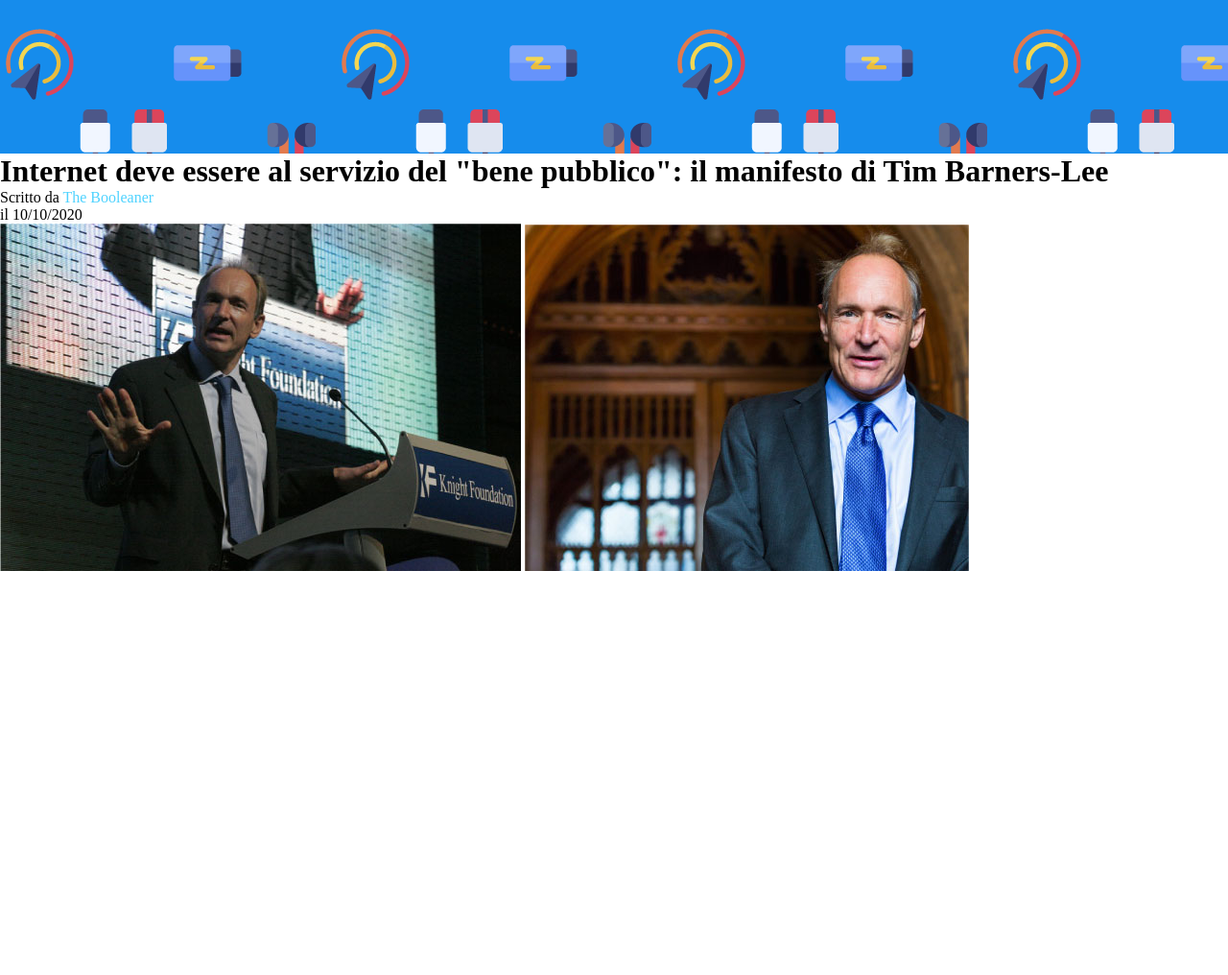
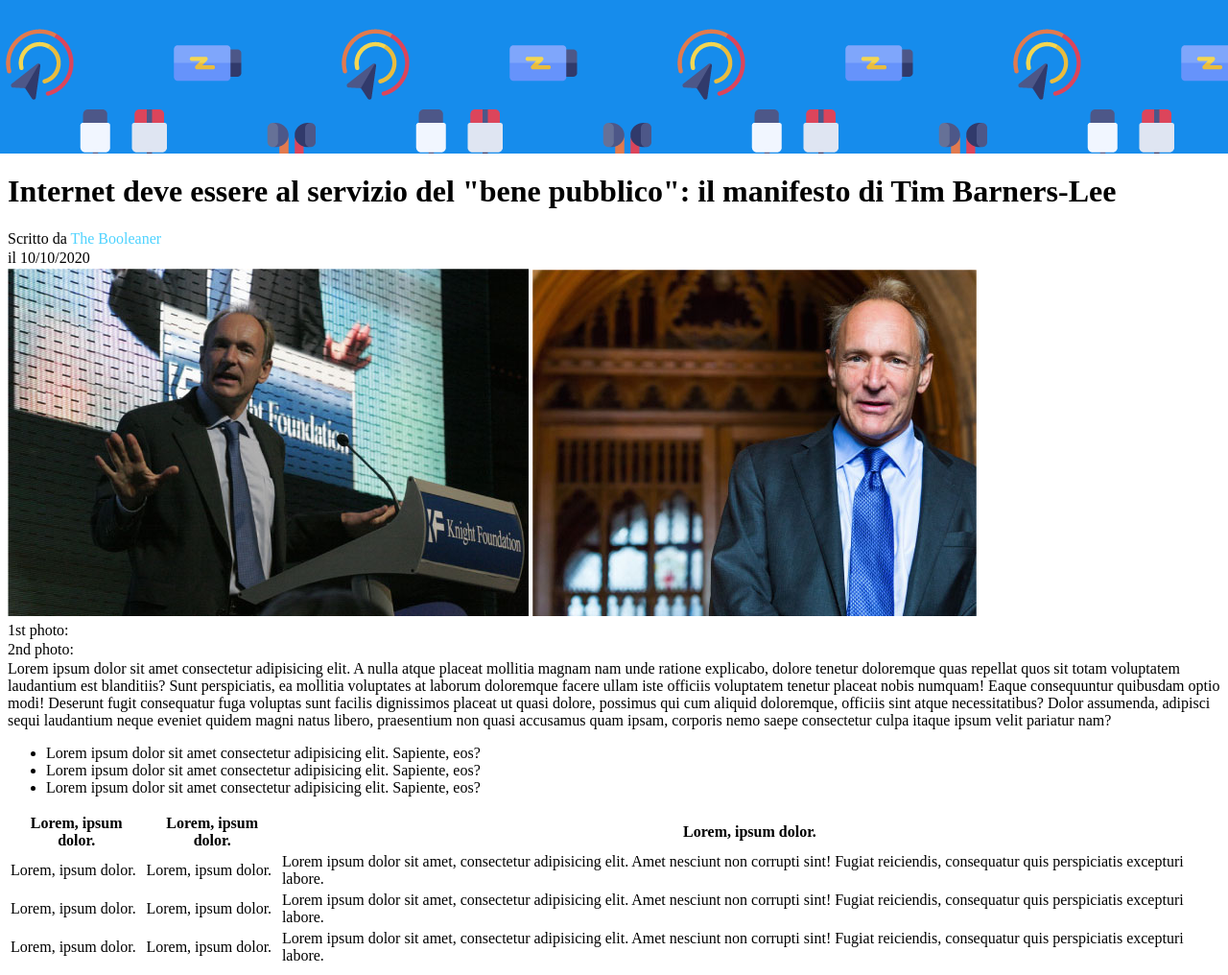
Before and after one commit to GretaFormica/html-css-booleaner, a plain HTML site: page index.html in a window 1280 px wide. Shown: the whole page at 96% size. Before the commit the page ends 800 px from the top, so only its background shows below. Drawn offline with Linux system fonts and the light colour scheme.

Commit message:
fix margin + main

```diff
--- a/index.html
+++ b/index.html
@@ -9,14 +9,69 @@
     <body>
         <header>
             <div class="top"></div>
-            <h1>Internet deve essere al servizio del "bene pubblico": il manifesto di Tim Barners-Lee</h1>
-            <span>Scritto da</span> <span class="booleaner">The Booleaner</span>
-            <p>il 10/10/2020</p>
         </header>
 
         <main>
+
+            <h1>Internet deve essere al servizio del "bene pubblico": il manifesto di Tim Barners-Lee</h1>
+            <span>Scritto da</span> <span class="booleaner">The Booleaner</span>
+            <p class="margini">il 10/10/2020</p>
+
             <img src="./img/tim-1.jpg" alt="tim 1">
             <img src="./img/tim-2.jpg" alt="tim 2">
+
+            <p class="margini">1st photo:</p>
+            <p class="margini">2nd photo:</p>
+
+            <span>Lorem ipsum dolor sit amet consectetur adipisicing elit. A nulla atque placeat mollitia magnam nam unde ratione explicabo, dolore tenetur doloremque quas repellat quos sit totam voluptatem laudantium est blanditiis? </span>
+
+            <span class="colorato"> Sunt perspiciatis, ea mollitia voluptates at laborum doloremque facere ullam iste officiis voluptatem tenetur placeat nobis numquam! </span>
+
+           <span>Eaque consequuntur quibusdam optio modi! Deserunt fugit consequatur fuga voluptas sunt facilis dignissimos placeat ut quasi dolore, possimus qui cum aliquid doloremque, officiis sint atque necessitatibus? Dolor assumenda, adipisci sequi laudantium neque eveniet quidem magni natus libero, praesentium non quasi accusamus quam ipsam, corporis nemo saepe consectetur culpa itaque ipsum velit pariatur nam? </span>
+
+            <ul>
+                <li>
+                    Lorem ipsum dolor sit amet consectetur adipisicing elit. Sapiente, eos?
+                </li>
+                <li>
+                    Lorem ipsum dolor sit amet consectetur adipisicing elit. Sapiente, eos?
+                </li>
+                <li>
+                    Lorem ipsum dolor sit amet consectetur adipisicing elit. Sapiente, eos?
+                </li>
+            </ul>
+
+            <table>
+
+                <thead>
+                    <tr>
+                    <th>Lorem, ipsum dolor.</th>
+                    <th>Lorem, ipsum dolor.</th>
+                    <th>Lorem, ipsum dolor.</th>
+                    </tr>
+                </thead>
+
+                <tbody>
+                    <tr>
+                    <td>Lorem, ipsum dolor.</td>
+                    <td>Lorem, ipsum dolor.</td>
+                    <td>Lorem ipsum dolor sit amet, consectetur adipisicing elit. Amet nesciunt non corrupti sint! Fugiat reiciendis, consequatur quis perspiciatis excepturi labore.</td>
+                    </tr>
+
+                    <tr>
+                        <td>Lorem, ipsum dolor.</td>
+                        <td>Lorem, ipsum dolor.</td>
+                        <td>Lorem ipsum dolor sit amet, consectetur adipisicing elit. Amet nesciunt non corrupti sint! Fugiat reiciendis, consequatur quis perspiciatis excepturi labore.</td>
+                    </tr>
+
+                    <tr>
+                        <td>Lorem, ipsum dolor.</td>
+                        <td>Lorem, ipsum dolor.</td>
+                        <td>Lorem ipsum dolor sit amet, consectetur adipisicing elit. Amet nesciunt non corrupti sint! Fugiat reiciendis, consequatur quis perspiciatis excepturi labore.</td>
+                    </tr>
+                </tbody>
+
+              </table>
 
 
         </main>
--- a/style.css
+++ b/style.css
@@ -1,7 +1,6 @@
-*{
+body{
     margin: 0;
 }
-
 .top {
     width: 100%;
     height: 160px;
@@ -9,6 +8,15 @@
     background-image: url('./img/pattern.png');
 }
 
+main{
+    margin: 8px;
+}
+
 .booleaner{
     color: rgb(79, 211, 255);
 }
+
+.margini{
+    margin-top: 2px;
+    margin-bottom: 2px;
+}
```
